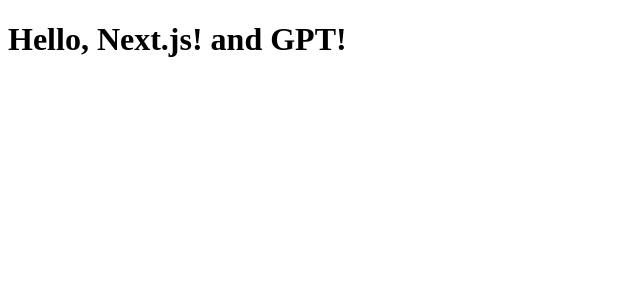
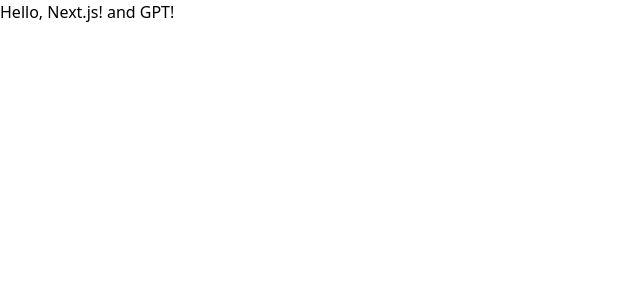
Before and after one commit to hochoy/nextjs-chatgpt-starter, a Next.js app: page / in a window 1280 px wide. Shown: the top 300 px of the page, without its empty margins (0-640 px from the left). Built offline with nearby package versions, Linux system fonts and the light colour scheme.

Commit message:
feat: add tailwind css

```diff
--- /dev/null
+++ b/app/globals.css
@@ -0,0 +1,3 @@
+@tailwind base;
+@tailwind components;
+@tailwind utilities;
--- a/app/layout.js
+++ b/app/layout.js
@@ -1,7 +1,8 @@
+import "./globals.css";
+
 export default function RootLayout({ children }) {
   return (
     <html lang="en">
-      <head />
       <body>{children}</body>
     </html>
   );
--- a/package.json
+++ b/package.json
@@ -14,6 +14,9 @@
     "lint": "next lint"
   },
   "devDependencies": {
-    "eslint-config-next": "^13.1.6"
+    "autoprefixer": "^10.4.13",
+    "eslint-config-next": "^13.1.6",
+    "postcss": "^8.4.21",
+    "tailwindcss": "^3.2.4"
   }
 }
--- /dev/null
+++ b/postcss.config.js
@@ -0,0 +1,6 @@
+module.exports = {
+  plugins: {
+    tailwindcss: {},
+    autoprefixer: {},
+  },
+}
--- /dev/null
+++ b/tailwind.config.js
@@ -0,0 +1,16 @@
+/** @type {import('tailwindcss').Config} */
+// https://beta.nextjs.org/docs/styling/tailwind-css
+module.exports = {
+  content: [
+    "./app/**/*.{js,ts,jsx,tsx}", // Note the addition of the `app` directory.
+    "./pages/**/*.{js,ts,jsx,tsx}",
+    "./components/**/*.{js,ts,jsx,tsx}",
+
+    // Or if using `src` directory:
+    // "./src/**/*.{js,ts,jsx,tsx}",
+  ],
+  theme: {
+    extend: {},
+  },
+  plugins: [],
+};
```
Also changed, not shown: 1 other file (tests, documents, lock files or other folders).
